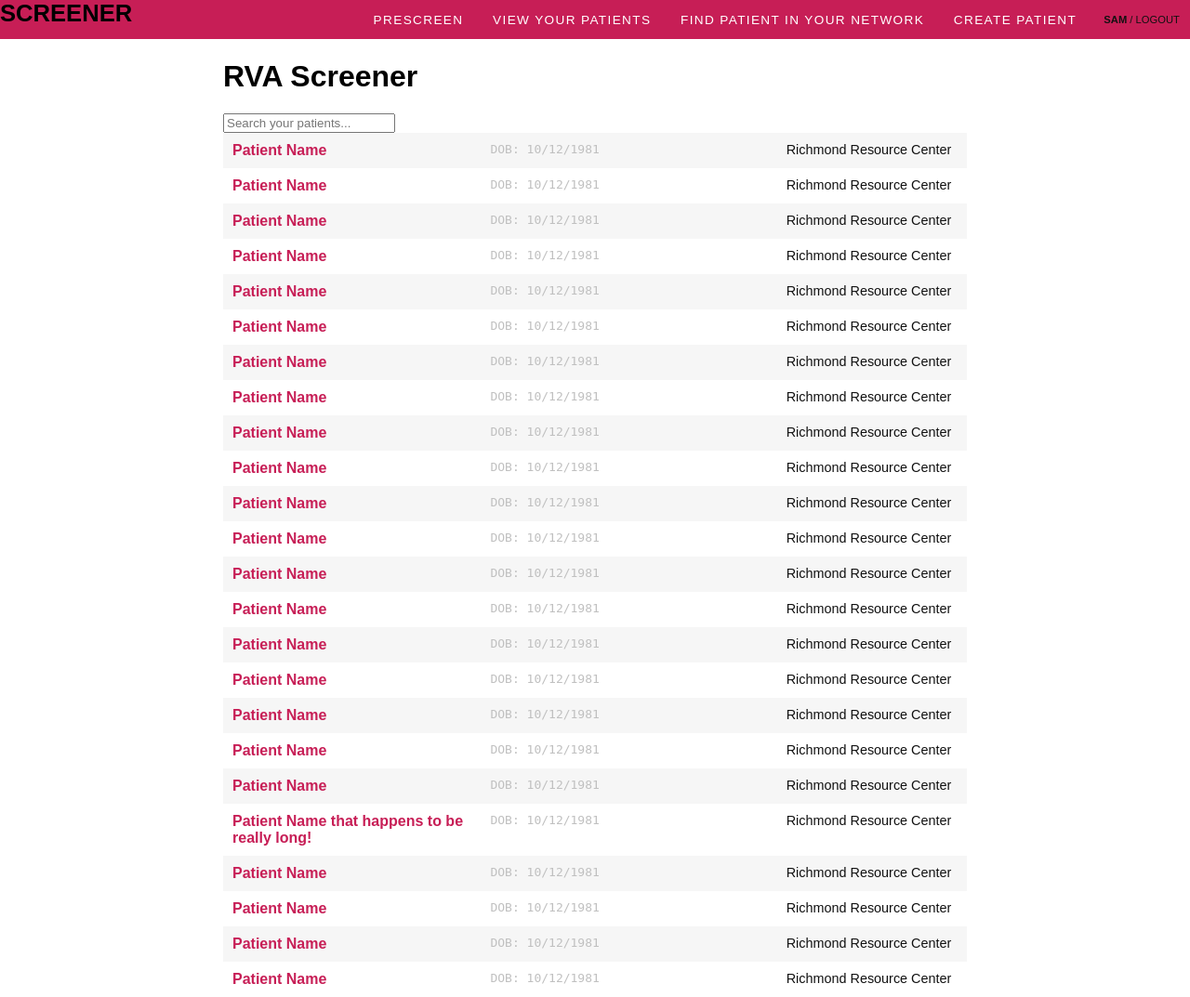
After one commit to codeforamerica/rva-screening-ui-prototypes, a Flask app: template app/templates/landing.html in a window 1280 px wide. The commit adds this page. Shown: the whole page at 93% size. Run offline with Flask 2, Linux system fonts and the light colour scheme; the template is opened without the code that fills it, so the values that code supplies are empty; style sheets or scripts are compiled from the project's sources; some libraries are stand-ins or nearby versions.

Commit message:
patient listings, relates to #4

```diff
--- /dev/null
+++ b/app/templates/landing.html
@@ -0,0 +1,226 @@
+
+<html lang="en">
+<head>
+  <title>RVA Screener</title>
+  <meta name="viewport" content="width=device-width" charset="utf-8">
+  <link href="/css/main.css" rel="stylesheet">
+
+  <!-- temporary include of mapbox.js for testing -->
+  <!-- <script src='https://api.tiles.mapbox.com/mapbox.js/v2.1.9/mapbox.js'></script> -->
+  <!-- <link href='https://api.tiles.mapbox.com/mapbox.js/v2.1.9/mapbox.css' rel='stylesheet' /> -->
+  <!-- /mapbox.js -->
+</head>
+  <body>
+
+  <nav class="nav cf" id="nav">
+    <div class="nav_logo">SCREENER</div>
+    <div class="nav_menu">
+      <ul class="nav_menu_list">
+        <li class="menu_list_item"><a href="#">Prescreen</a></li>
+        <li class="menu_list_item"><a href="#">View Your Patients</a></li>
+        <li class="menu_list_item"><a href="#">Find Patient In Your Network</a></li>
+        <li class="menu_list_item"><a href="#">Create Patient</a></li>
+      </ul>
+    </div>
+    <div class="nav_user">
+      <a href="#" class="nav_user_profile">sam</a> / <a href="#">logout</a>
+    </div>
+  </nav>
+
+  <div class="container">
+    <h1>RVA Screener</h1>
+
+    <!-- search -->
+    <div id="patient-search">
+      <div class="form_field">
+        <input type="text" class="search field_input" placeholder="Search your patients..."/>
+      </div>
+
+      <ul class="list list_table">
+        <li class="list_patient">
+          <a href="#">
+            <span class="list_patient_item list_patient_name">Patient Name</span>
+            <span class="list_patient_item list_patient_dob">DOB: 10/12/1981</span>
+            <span class="list_patient_item list_patient_edits">Richmond Resource Center</span>
+          </a>
+        </li>
+
+        <li class="list_patient">
+          <a href="#">
+            <span class="list_patient_item list_patient_name">Patient Name</span>
+            <span class="list_patient_item list_patient_dob">DOB: 10/12/1981</span>
+            <span class="list_patient_item list_patient_edits">Richmond Resource Center</span>
+          </a>
+        </li>
+        <li class="list_patient">
+          <a href="#">
+            <span class="list_patient_item list_patient_name">Patient Name</span>
+            <span class="list_patient_item list_patient_dob">DOB: 10/12/1981</span>
+            <span class="list_patient_item list_patient_edits">Richmond Resource Center</span>
+          </a>
+        </li>
+        <li class="list_patient">
+          <a href="#">
+            <span class="list_patient_item list_patient_name">Patient Name</span>
+            <span class="list_patient_item list_patient_dob">DOB: 10/12/1981</span>
+            <span class="list_patient_item list_patient_edits">Richmond Resource Center</span>
+          </a>
+        </li>
+        <li class="list_patient">
+          <a href="#">
+            <span class="list_patient_item list_patient_name">Patient Name</span>
+            <span class="list_patient_item list_patient_dob">DOB: 10/12/1981</span>
+            <span class="list_patient_item list_patient_edits">Richmond Resource Center</span>
+          </a>
+        </li>
+        <li class="list_patient">
+          <a href="#">
+            <span class="list_patient_item list_patient_name">Patient Name</span>
+            <span class="list_patient_item list_patient_dob">DOB: 10/12/1981</span>
+            <span class="list_patient_item list_patient_edits">Richmond Resource Center</span>
+          </a>
+        </li>
+        <li class="list_patient">
+          <a href="#">
+            <span class="list_patient_item list_patient_name">Patient Name</span>
+            <span class="list_patient_item list_patient_dob">DOB: 10/12/1981</span>
+            <span class="list_patient_item list_patient_edits">Richmond Resource Center</span>
+          </a>
+        </li>
+        <li class="list_patient">
+          <a href="#">
+            <span class="list_patient_item list_patient_name">Patient Name</span>
+            <span class="list_patient_item list_patient_dob">DOB: 10/12/1981</span>
+            <span class="list_patient_item list_patient_edits">Richmond Resource Center</span>
+          </a>
+        </li>
+        <li class="list_patient">
+          <a href="#">
+            <span class="list_patient_item list_patient_name">Patient Name</span>
+            <span class="list_patient_item list_patient_dob">DOB: 10/12/1981</span>
+            <span class="list_patient_item list_patient_edits">Richmond Resource Center</span>
+          </a>
+        </li>
+        <li class="list_patient">
+          <a href="#">
+            <span class="list_patient_item list_patient_name">Patient Name</span>
+            <span class="list_patient_item list_patient_dob">DOB: 10/12/1981</span>
+            <span class="list_patient_item list_patient_edits">Richmond Resource Center</span>
+          </a>
+        </li>
+        <li class="list_patient">
+          <a href="#">
+            <span class="list_patient_item list_patient_name">Patient Name</span>
+            <span class="list_patient_item list_patient_dob">DOB: 10/12/1981</span>
+            <span class="list_patient_item list_patient_edits">Richmond Resource Center</span>
+          </a>
+        </li>
+        <li class="list_patient">
+          <a href="#">
+            <span class="list_patient_item list_patient_name">Patient Name</span>
+            <span class="list_patient_item list_patient_dob">DOB: 10/12/1981</span>
+            <span class="list_patient_item list_patient_edits">Richmond Resource Center</span>
+          </a>
+        </li>
+        <li class="list_patient">
+          <a href="#">
+            <span class="list_patient_item list_patient_name">Patient Name</span>
+            <span class="list_patient_item list_patient_dob">DOB: 10/12/1981</span>
+            <span class="list_patient_item list_patient_edits">Richmond Resource Center</span>
+          </a>
+        </li>
+        <li class="list_patient">
+          <a href="#">
+            <span class="list_patient_item list_patient_name">Patient Name</span>
+            <span class="list_patient_item list_patient_dob">DOB: 10/12/1981</span>
+            <span class="list_patient_item list_patient_edits">Richmond Resource Center</span>
+          </a>
+        </li>
+        <li class="list_patient">
+          <a href="#">
+            <span class="list_patient_item list_patient_name">Patient Name</span>
+            <span class="list_patient_item list_patient_dob">DOB: 10/12/1981</span>
+            <span class="list_patient_item list_patient_edits">Richmond Resource Center</span>
+          </a>
+        </li>
+        <li class="list_patient">
+          <a href="#">
+            <span class="list_patient_item list_patient_name">Patient Name</span>
+            <span class="list_patient_item list_patient_dob">DOB: 10/12/1981</span>
+            <span class="list_patient_item list_patient_edits">Richmond Resource Center</span>
+          </a>
+        </li>
+        <li class="list_patient">
+          <a href="#">
+            <span class="list_patient_item list_patient_name">Patient Name</span>
+            <span class="list_patient_item list_patient_dob">DOB: 10/12/1981</span>
+            <span class="list_patient_item list_patient_edits">Richmond Resource Center</span>
+          </a>
+        </li>
+        <li class="list_patient">
+          <a href="#">
+            <span class="list_patient_item list_patient_name">Patient Name</span>
+            <span class="list_patient_item list_patient_dob">DOB: 10/12/1981</span>
+            <span class="list_patient_item list_patient_edits">Richmond Resource Center</span>
+          </a>
+        </li>
+        <li class="list_patient">
+          <a href="#">
+            <span class="list_patient_item list_patient_name">Patient Name</span>
+            <span class="list_patient_item list_patient_dob">DOB: 10/12/1981</span>
+            <span class="list_patient_item list_patient_edits">Richmond Resource Center</span>
+          </a>
+        </li>
+        <li class="list_patient">
+          <a href="#">
+            <span class="list_patient_item list_patient_name">Patient Name that happens to be really long!</span>
+            <span class="list_patient_item list_patient_dob">DOB: 10/12/1981</span>
+            <span class="list_patient_item list_patient_edits">Richmond Resource Center</span>
+          </a>
+        </li>
+        <li class="list_patient">
+          <a href="#">
+            <span class="list_patient_item list_patient_name">Patient Name</span>
+            <span class="list_patient_item list_patient_dob">DOB: 10/12/1981</span>
+            <span class="list_patient_item list_patient_edits">Richmond Resource Center</span>
+          </a>
+        </li>
+        <li class="list_patient">
+          <a href="#">
+            <span class="list_patient_item list_patient_name">Patient Name</span>
+            <span class="list_patient_item list_patient_dob">DOB: 10/12/1981</span>
+            <span class="list_patient_item list_patient_edits">Richmond Resource Center</span>
+          </a>
+        </li>
+        <li class="list_patient">
+          <a href="#">
+            <span class="list_patient_item list_patient_name">Patient Name</span>
+            <span class="list_patient_item list_patient_dob">DOB: 10/12/1981</span>
+            <span class="list_patient_item list_patient_edits">Richmond Resource Center</span>
+          </a>
+        </li>
+        <li class="list_patient">
+          <a href="#">
+            <span class="list_patient_item list_patient_name">Patient Name</span>
+            <span class="list_patient_item list_patient_dob">DOB: 10/12/1981</span>
+            <span class="list_patient_item list_patient_edits">Richmond Resource Center</span>
+          </a>
+        </li>
+
+
+
+      </ul>
+    </div>
+  </div>
+    <script type="text/javascript" src="/js/vendor.js"></script>
+    <script type="text/javascript" src="/js/main.js"></script>
+    <script>
+    window.onload = init();
+    function init() {
+      window.App = new AppController({
+        foo: 'bar'
+      });
+    }
+    </script>
+  </body>
+</html>
--- a/front/sass/main.scss
+++ b/front/sass/main.scss
@@ -21,7 +21,7 @@
 /*@import "forms/filter.scss"; // all styles for anything involved in filtering (could be in /nav)*/
 
 /*// patient*/
-/*@import "patient/listings.scss"; // any lists of patients*/
+@import "patient/listings.scss"; // any lists of patients
 /*@import "patient/search.scss"; // searching for patients (uses forms/fields.scss?)*/
 
 /*// misc (unsure of where to include these)*/
--- a/front/sass/nav/main.scss
+++ b/front/sass/nav/main.scss
@@ -8,6 +8,9 @@
 $color-darkgray: #333;
 $color-white: #fff;
 $color-fuscia: #c71e56;
+$color-black: #111;
+
+$break: 50em; // temporary
 
 @mixin transition($time: .2s) {
   -webkit-transition: $time;
@@ -17,52 +20,145 @@ $color-fuscia: #c71e56;
           transition: $time;
 }
 
-$menu-sidebar-width: 60%;
+@mixin list_reset() {
+  list-style-type: none;
+  margin: 0;
+  padding: 0;
+}
+
+// clearfix should go in globals or base
+.cf:before,
+.cf:after {
+    content:" ";
+    display:table;
+}
+.cf:after {
+    clear:both;
+}
+.cf {
+    *zoom:1;
+}
+
+
+// menu-specific variables
+$nav-sidebar-width: 200px;
+$nav-background-color: $color-fuscia;
+$nav-item-border: 1px solid lighten($nav-background-color, 10);
 
 
 nav {} // DO NOT STYLE :)
+body {
+  padding: 0; margin: 0;
+  font-family: sans-serif;
+}
 body.menu_open {
   overflow:hidden;
   .nav {
     left: 0;
   }
 }
+a {
+  text-decoration: none;
+}
 
 // the nav wrapper, element, and all around chill dude
 .nav {
   // sidebar positioning
   position:fixed;
-  left: -$menu-sidebar-width;
-  width: $menu-sidebar-width;
+  left: -$nav-sidebar-width;
+  width: $nav-sidebar-width;
   top: 0;
   bottom: 0;
 
   // styling
   @include transition();
-  background-color: $color-fuscia;
+  background-color: $nav-background-color;
+  text-transform: uppercase;
+  @media (min-width: $break) {
+    position:relative;
+    top: 0; left: 0;
+    bottom: auto;
+    width: 100%;
+    text-align: right;
+  }
 }
 
 .button_nav {
-  float:right;
+  float: right;
+  @media (min-width: $break) {
+    display: none;
+  }
 }
 
 // logo space located within the .nav element
 .nav_logo {
-  font-size: 2em; // temporary
+  padding: 0.5em 10px;
+  font-weight: 900;
+  font-size: 1.6em; // temporary
+  @media (min-width: $break) {
+    float: left;
+    padding: 0;
+  }
 }
 
 // main menu space located within the .nav
-.nav_menu {}
+.nav_menu {
+  display: inline-block;
+  vertical-align: middle;
+}
 
 // unordered list located within the .nav_menu
-.nav_menu_list {}
+.nav_menu_list {
+  @include list_reset();
+  @media (min-width: $break) {
+  }
+}
 
 // list item located within the .nav_menu_list
 .menu_list_item {
+  font-size: 0.85em;
+  letter-spacing: .1em;
+  font-weight: 100;
+  border-bottom: $nav-item-border;
   a {
+    display: block;
+    padding: 10px;
     color: $color-white;
+    @media (min-width: $break) {
+      display: inline-block;
+    }
+  }
+  &:nth-child(1) {
+    border-top: $nav-item-border;
+  }
+  @media (min-width: $break) {
+    display: inline-block;
+    border: none;
+    &:nth-child(1) {
+      border: none;
+    }
+    a {
+      padding: 1em;
+      &:hover {
+        background-color: darken($nav-background-color, 10);
+      }
+    }
   }
 }
 
 // user-related navigation items located within the .nav
-.nav_user {}
+.nav_user {
+  text-align: right;
+  padding: 1em;
+  color: $color-black;
+  a { color: $color-black; }
+  @media (min-width: $break) {
+    display: inline-block;
+    vertical-align: middle;
+    padding: 1em;
+    font-size: .7em;
+  }
+}
+.nav_user_profile {
+  font-weight: 900;
+}
--- /dev/null
+++ b/front/sass/patient/listings.scss
@@ -0,0 +1,98 @@
+/*
+** LISTS / PATIENT LISTS / SEARCH RESULTS
+** Any time we show search results they use these
+** styles. Currently only used for showing patients
+** that exist in the database.
+*/
+
+@mixin list_reset() {
+  list-style-type: none;
+  margin: 0;
+  padding: 0;
+}
+
+@mixin bbox($option: border-box) {
+  -webkit-box-sizing: $option;
+     -moz-box-sizing: $option;
+          box-sizing: $option;
+}
+
+@mixin clearfix() {
+  *zoom: 1;
+  &:before,
+  &:after {
+    content: " ";
+    display: table;
+  }
+  &:after {
+    clear: both;
+  }
+}
+$break: 50em;
+$color-fuscia: #c71e56;
+$color-lightgray: #c0c0c0;
+
+.container {
+  max-width: 50em;
+  margin: auto;
+}
+
+.list {
+  @include list_reset();
+}
+
+.list_table {}
+.list_patient {
+  @include bbox();
+  display: block;
+  width: 100%;
+  &:nth-child(2n-1) {
+    background-color: #f6f6f6;
+  }
+  a {
+    display:block;
+    padding: 10px;
+  }
+  .list_patient_item {
+    // text-size: 0px;
+    display:block;
+    @media (min-width: $break) {
+      display: inline-block;
+      vertical-align: top;
+    }
+  }
+
+  &:hover {
+    background-color: $color-fuscia;
+    .list_patient_item {
+      color: $color-white;
+    }
+  }
+}
+
+.list_patient_name {
+  font-weight: 700;
+  color: $color-fuscia;
+
+  @media (min-width: $break) {
+    width: 35%;
+  }
+}
+
+.list_patient_dob {
+  font-weight: 100;
+  color: $color-lightgray;
+  font-family: monospace;
+  @media (min-width: $break) {
+    width: 20%;
+  }
+}
+
+.list_patient_edits {
+  color: $color-black;
+  font-size: .9em;
+  @media (min-width: $break) {
+    text-align: right;
+    width: 43%;
+  }
+}
```
Also changed, not shown: app/templates/nav.html (+5 -3 lines), 5 other files.
